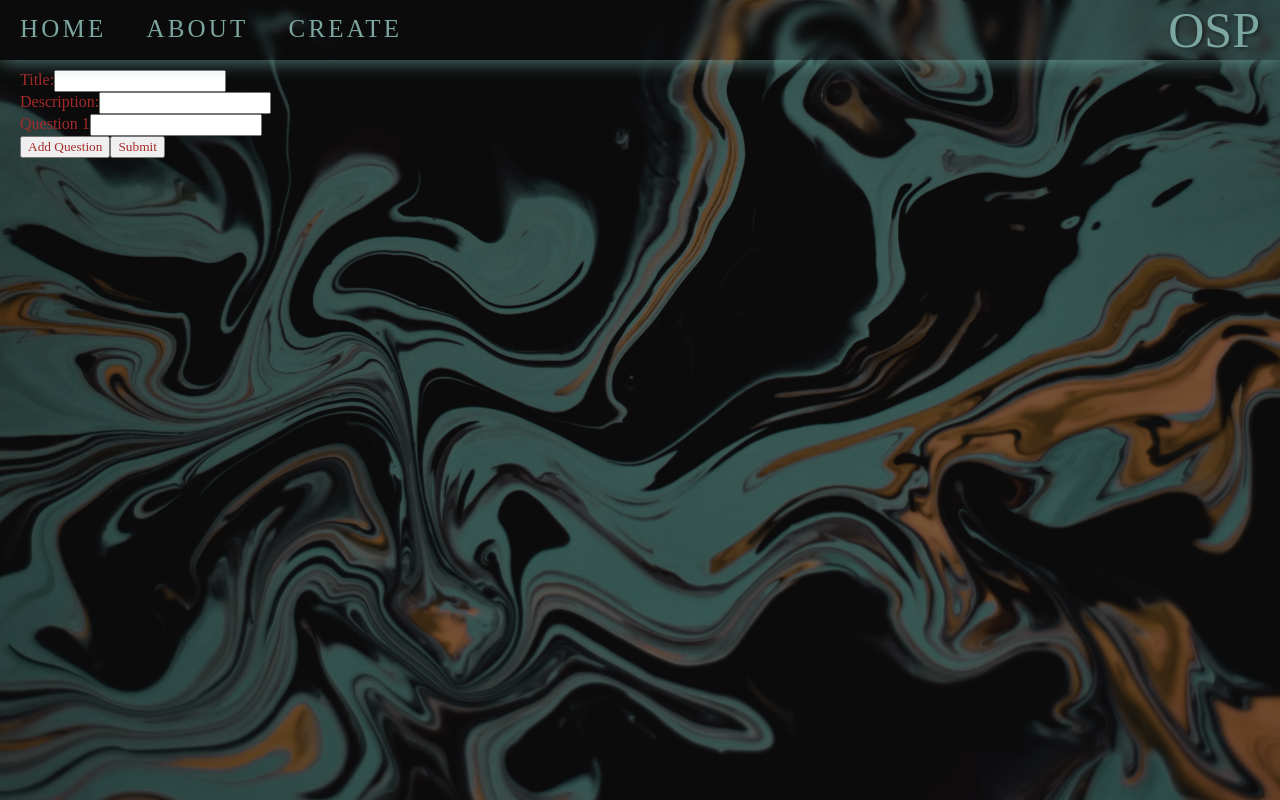
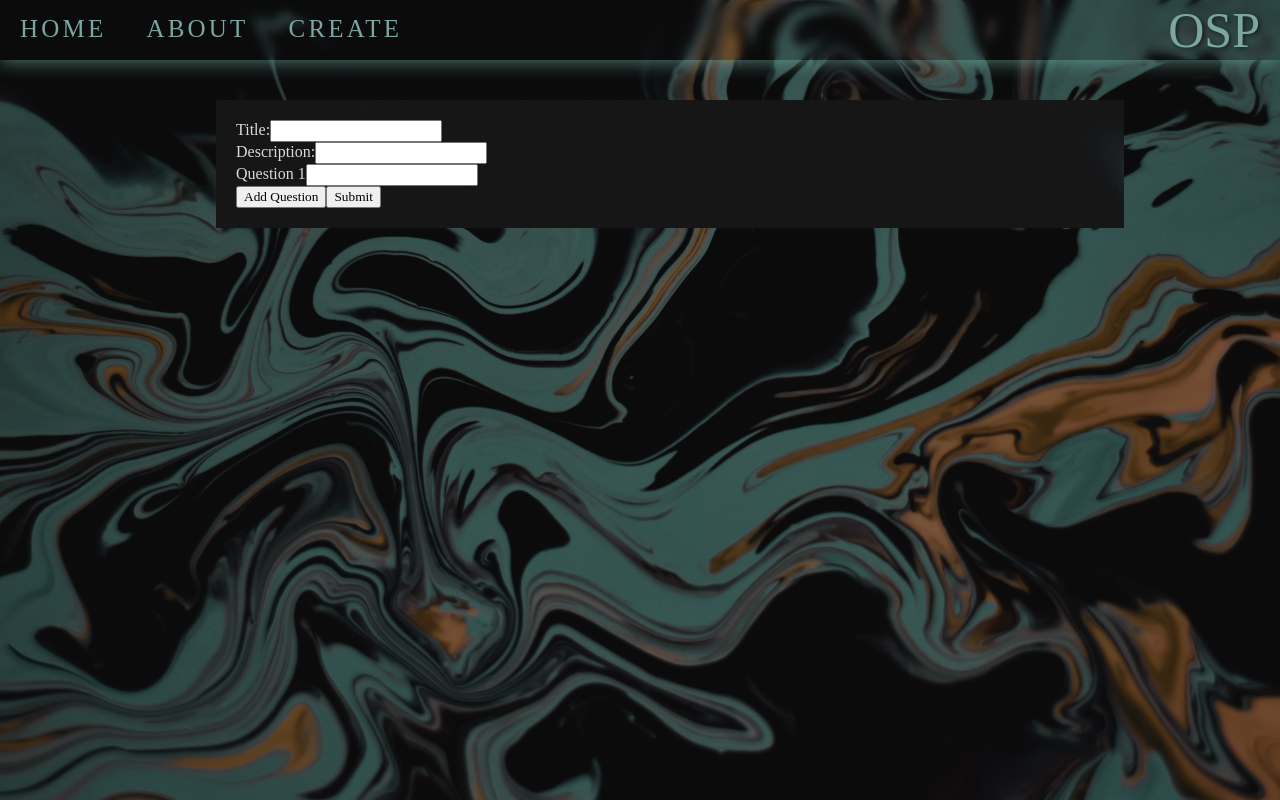
Before and after one commit to pbplop29/Lowes3, a React (Create React App) app in the folder ws/osp/: page /createSurvey in a window 1280 px wide. Built offline with nearby package versions, Linux system fonts and the light colour scheme.

Commit message:
more progress on survey creation page

```diff
--- a/ws/osp/src/App.css
+++ b/ws/osp/src/App.css
@@ -16,7 +16,7 @@ body {
   background-size: cover;
   background-color: rgba(0,0,0,0.5);
   background-blend-mode: multiply;
-  background-attachment: fixed;
+
 }
 
 
--- a/ws/osp/src/pages/About.js
+++ b/ws/osp/src/pages/About.js
@@ -1,5 +1,5 @@
 import React from "react";
-import "../styles/Pages.css";
+import "../styles/About.css";
 
 const About = () => {
   return <div>About</div>;
--- a/ws/osp/src/pages/CreateSurvey.js
+++ b/ws/osp/src/pages/CreateSurvey.js
@@ -1,6 +1,6 @@
 import React from "react";
 import { useState } from "react";
-import "../styles/Pages.css";
+import "../styles/CreateSurvey.css";
 
 const CreateSurvey = () => {
   const [title, setTitle] = useState("");
@@ -53,9 +53,14 @@ const CreateSurvey = () => {
         value={question}
         onChange={(event) => handleQuestionChange(event, index)}
         required
+        style={{ color: "black" }}
       />
       {index > 0 && (
-        <button type="button" onClick={() => handleRemoveQuestion(index)}>
+        <button
+          type="button"
+          onClick={() => handleRemoveQuestion(index)}
+          style={{ color: "black" }}
+        >
           Remove
         </button>
       )}
@@ -64,7 +69,6 @@ const CreateSurvey = () => {
 
   return (
     <form onSubmit={handleSubmit}>
-      <div>
       <label htmlFor="title">Title:</label>
       <input
         id="title"
@@ -72,8 +76,9 @@ const CreateSurvey = () => {
         value={title}
         onChange={handleTitleChange}
         required
+        style={{ color: "black" }}
       />
-      </div>
+
       <div>
         <label htmlFor="description">Description:</label>
         <input
@@ -81,13 +86,20 @@ const CreateSurvey = () => {
           value={description}
           onChange={handleDescriptionChange}
           required
+          style={{ color: "black" }}
         />
       </div>
       {questionInputs}
-      <button type="button" onClick={handleAddQuestion}>
+      <button
+        type="button"
+        onClick={handleAddQuestion}
+        style={{ color: "black" }}
+      >
         Add Question
       </button>
-      <button type="submit">Submit</button>
+      <button type="submit" style={{ color: "black" }}>
+        Submit
+      </button>
     </form>
   );
 };
--- a/ws/osp/src/pages/Home.js
+++ b/ws/osp/src/pages/Home.js
@@ -1,5 +1,5 @@
 import React from "react";
-import "../styles/Pages.css";
+import "../styles/Home.css";
 import { Link } from "react-router-dom";
 
 const Home = () => {
--- /dev/null
+++ b/ws/osp/src/styles/CreateSurvey.css
@@ -0,0 +1,11 @@
+form{
+    background-image:url(../assets/background.jpg);
+    position: relative;
+    padding: 20px;
+    margin: 30px;
+    left: 50%;
+    max-width: 70%;
+    transform: translate(-50%);
+    align-items: center;
+    justify-content: center;
+}
--- a/ws/osp/src/styles/Pages.css
+++ b/ws/osp/src/styles/Home.css
@@ -4,7 +4,7 @@ font-family: 'Tourney', cursive; */
 *{
     /* border: 2px solid red; */
 text-align: justify;
-color:brown;
+color:var(--white);
 font-family: 'MuseoModerno', cursive;
 }
 
```
Also changed, not shown: ws/osp/src/styles/About.css (added). Lines whose indentation alone changed are shown as unchanged.
